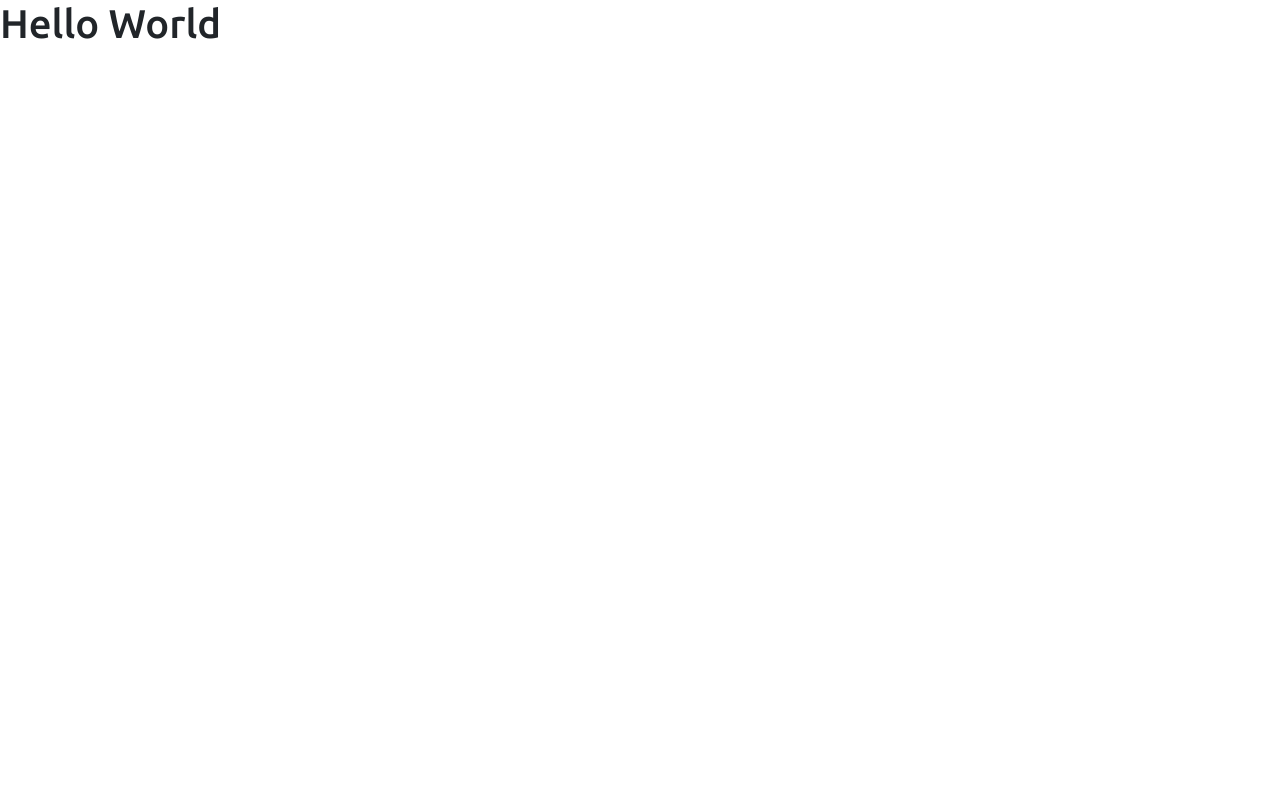
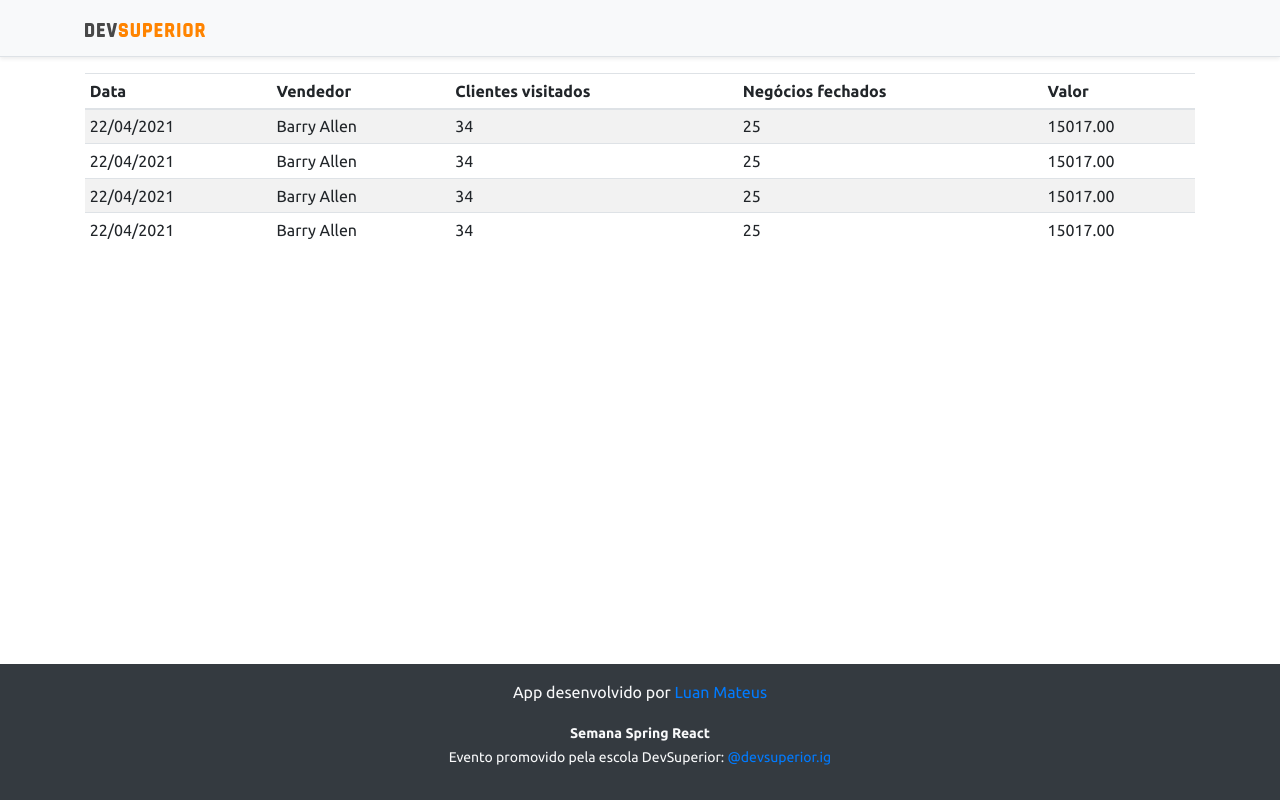
Before and after one commit to LuannMateus/sds3-project, a React (Create React App) app in the folder frontend/: page / in a window 1280 px wide. Built offline with nearby package versions, Linux system fonts and the light colour scheme.

Commit message:
Basic static components

```diff
--- a/frontend/src/App.tsx
+++ b/frontend/src/App.tsx
@@ -1,8 +1,16 @@
+import NavBar from "components/NavBar";
+import Footer from "components/Footer";
+import DataTable from "components/DataTable";
+
 function App() {
   return (
-    <div className="App">
-      <h1>Hello World</h1>
-    </div>
+    <>
+      <NavBar />
+      <div className="container">
+        <DataTable />
+      </div>
+      <Footer />
+    </>
   );
 }
 
--- /dev/null
+++ b/frontend/src/components/DataTable/index.tsx
@@ -0,0 +1,49 @@
+const DataTable = () => {
+  return (
+    <div className="table-responsive">
+      <table className="table table-striped table-sm">
+        <thead>
+          <tr>
+            <th>Data</th>
+            <th>Vendedor</th>
+            <th>Clientes visitados</th>
+            <th>Negócios fechados</th>
+            <th>Valor</th>
+          </tr>
+        </thead>
+        <tbody>
+          <tr>
+            <td>22/04/2021</td>
+            <td>Barry Allen</td>
+            <td>34</td>
+            <td>25</td>
+            <td>15017.00</td>
+          </tr>
+          <tr>
+            <td>22/04/2021</td>
+            <td>Barry Allen</td>
+            <td>34</td>
+            <td>25</td>
+            <td>15017.00</td>
+          </tr>
+          <tr>
+            <td>22/04/2021</td>
+            <td>Barry Allen</td>
+            <td>34</td>
+            <td>25</td>
+            <td>15017.00</td>
+          </tr>
+          <tr>
+            <td>22/04/2021</td>
+            <td>Barry Allen</td>
+            <td>34</td>
+            <td>25</td>
+            <td>15017.00</td>
+          </tr>
+        </tbody>
+      </table>
+    </div>
+  );
+};
+
+export default DataTable;
--- /dev/null
+++ b/frontend/src/components/Footer/index.tsx
@@ -0,0 +1,34 @@
+const Footer = () => {
+  return (
+    <footer className="footer mt-auto py-3 bg-dark">
+      <div className="container">
+        <p className="text-light">
+          App desenvolvido por{" "}
+          <a
+            href="https://github.com/LuannMateus"
+            target="_blank"
+            rel="noreferrer"
+          >
+            Luan Mateus
+          </a>
+        </p>
+        <p className="text-light">
+          <small>
+            <strong>Semana Spring React</strong>
+            <br />
+            Evento promovido pela escola DevSuperior:{" "}
+            <a
+              href="https://instagram.com/devsuperior.ig"
+              target="_blank"
+              rel="noreferrer"
+            >
+              @devsuperior.ig
+            </a>
+          </small>
+        </p>
+      </div>
+    </footer>
+  );
+};
+
+export default Footer;
--- /dev/null
+++ b/frontend/src/components/NavBar/index.tsx
@@ -0,0 +1,15 @@
+import ImgDsDark from "assets/img/ds_dark.svg";
+
+const NavBar = () => {
+  return (
+    <div className="d-flex flex-column flex-md-row align-items-center p-3 px-md-4 mb-3 bg-light border-bottom shadow-sm">
+      <div className="container">
+        <nav className="my-2 my-md-0 mr-md-3">
+          <img src={ImgDsDark} alt="DevSuperior" width="120" />
+        </nav>
+      </div>
+    </div>
+  );
+};
+
+export default NavBar;
```
Also changed, not shown: frontend/src/assets/img/ds_dark.svg (added).
